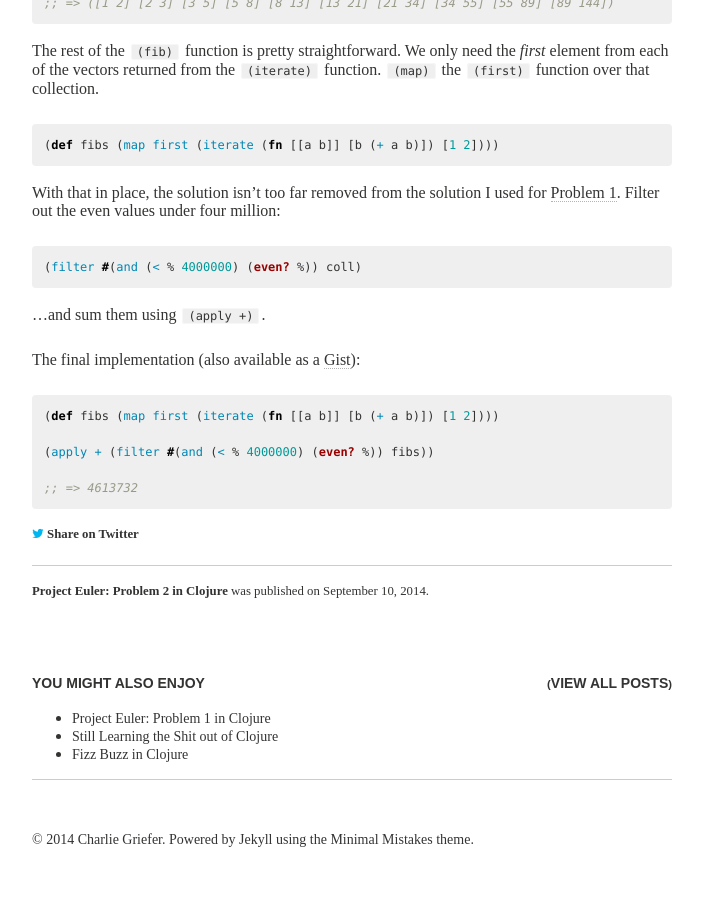
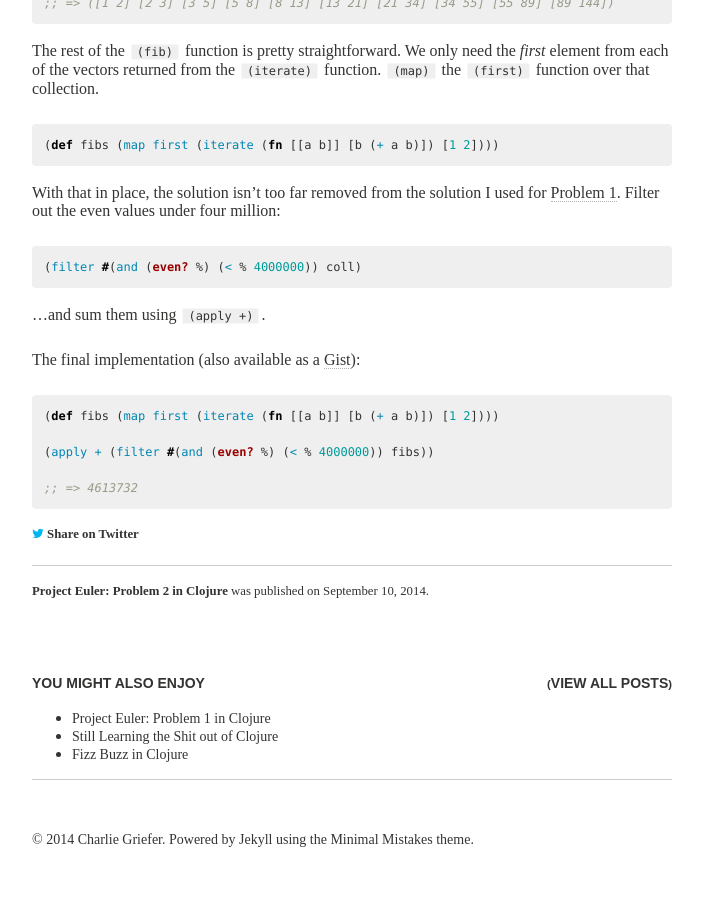
Before and after one commit to charliegriefer/charliegriefer.github.io, a Jekyll site: the page built from _posts/2014-09-10-clojure-project-euler-002.md, in a window 1280 px wide and 900 px high, scrolled down 1565 px. Shown: the whole window, without its empty margins (288-991 px from the left). Built offline with Jekyll 4.4.1, drawn with Linux system fonts in a browser that asks for light colours; nearby versions of some CDN libraries; some web fonts are replaced; comment, search, counter and statistics services are not loaded.

```diff
--- a/_posts/2014-09-10-clojure-project-euler-002.md
+++ b/_posts/2014-09-10-clojure-project-euler-002.md
@@ -80,7 +80,7 @@ The rest of the `(fib)` function is pretty straightforward. We only need the _fi
 With that in place, the solution isn't too far removed from the solution I used for [Problem 1](/2014/09/10-clojure-project-euler-001). Filter out the even values under four million:
 
 {% highlight Clojure %}
-(filter #(and (< % 4000000) (even? %)) coll)
+(filter #(and (even? %) (< % 4000000)) coll)
 {% endhighlight %}
 
 ...and sum them using `(apply +)`.
@@ -90,7 +90,7 @@ The final implementation (also available as a [Gist](https://gist.github.com/cha
 {% highlight Clojure %}
 (def fibs (map first (iterate (fn [[a b]] [b (+ a b)]) [1 2])))
 
-(apply + (filter #(and (< % 4000000) (even? %)) fibs))
+(apply + (filter #(and (even? %) (< % 4000000)) fibs))
 
 ;; => 4613732
 {% endhighlight %}
```
